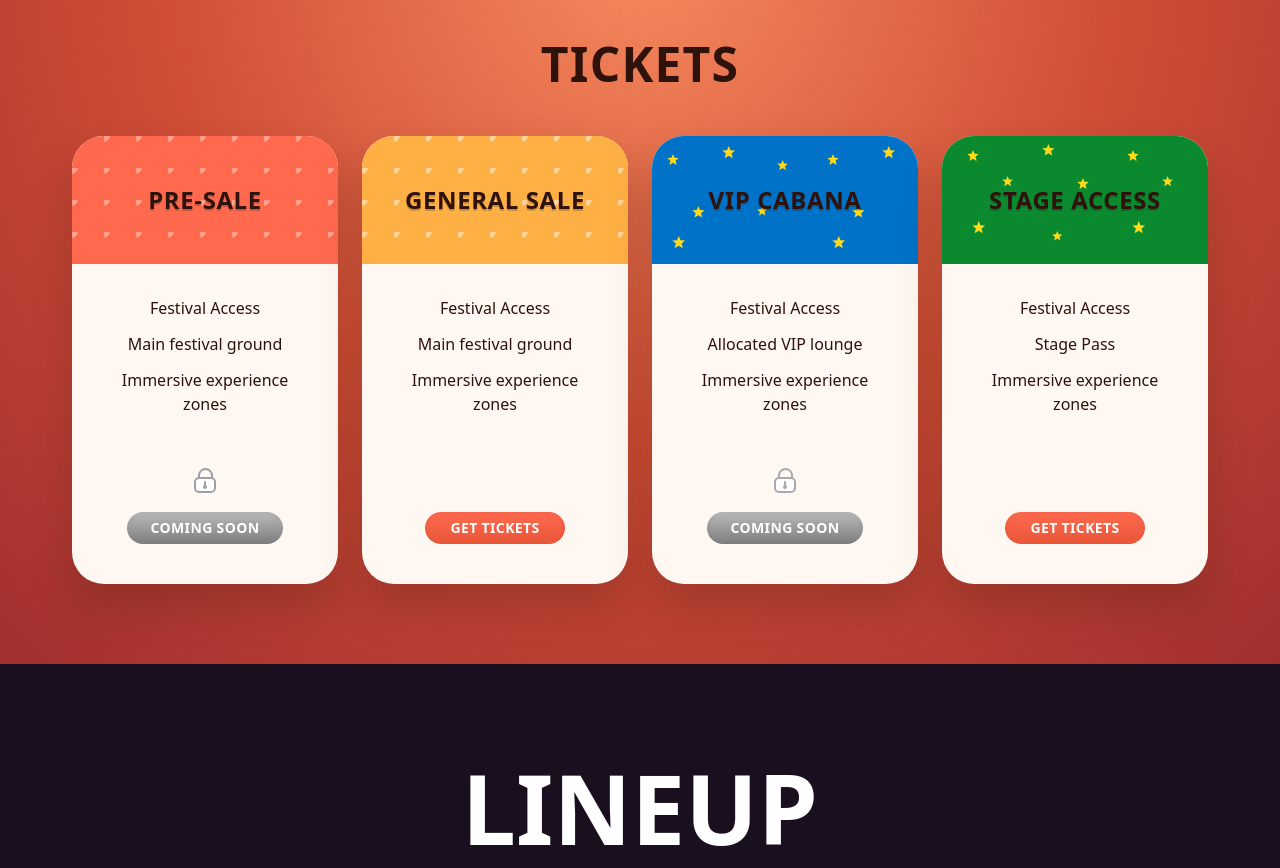
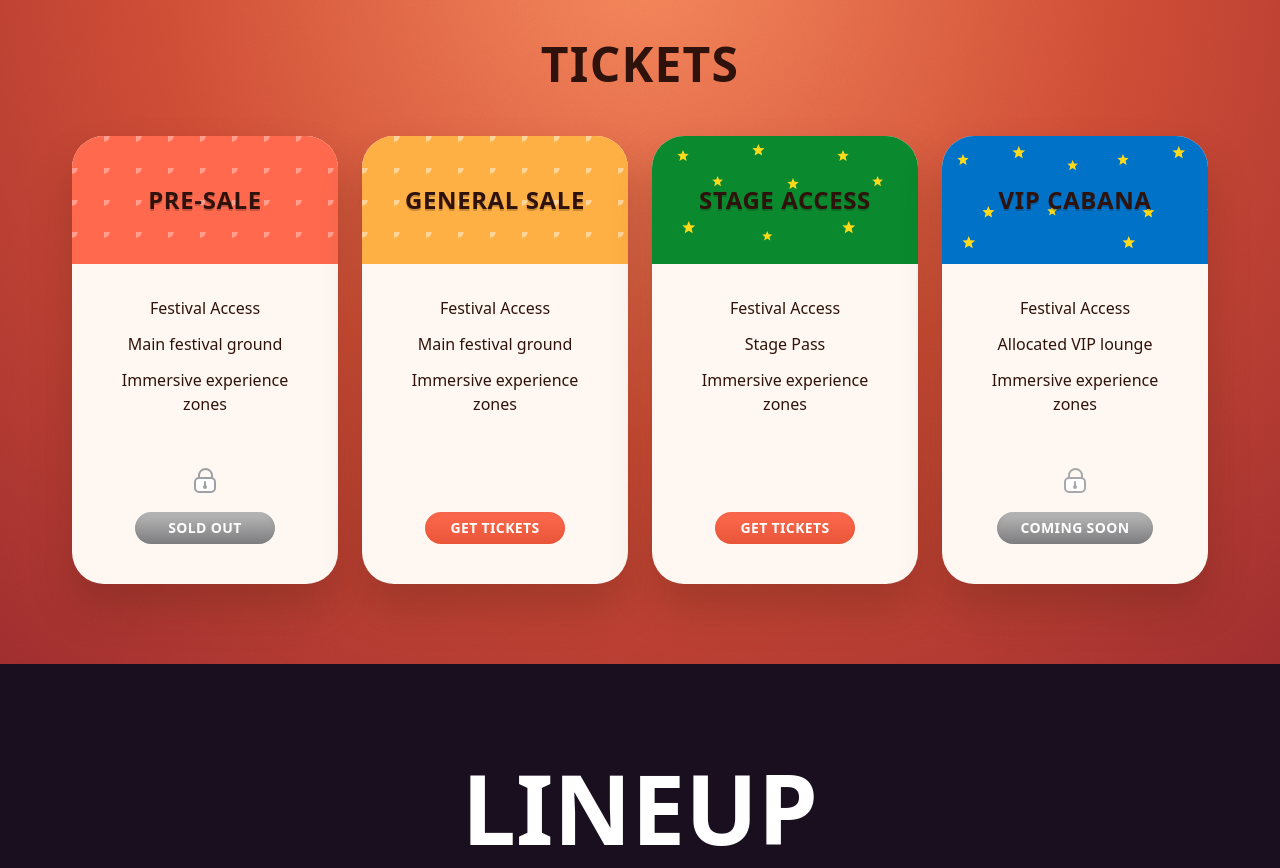
Before and after one commit to BolajiOlajide/danceeko, a Next.js app: page / in a window 1280 px wide. Shown: the part 840-1708 px from the top of the page. Built offline with nearby package versions, Linux system fonts and the light colour scheme.

Commit message:
tag presale as sold out

```diff
--- a/src/components/sections/ticket.tsx
+++ b/src/components/sections/ticket.tsx
@@ -25,6 +25,7 @@ const tiers = [
     locked: true,
     link: 'https://www.jetronticket.com/dance-eko-25',
     buttonColor: 'from-[#ff6a4f] to-[#e85537]',
+    soldOut: true,
   },
   {
     title: 'General Sale',
@@ -37,20 +38,20 @@ const tiers = [
     buttonColor: 'from-[#ff6a4f] to-[#e85537]',
   },
   {
+    title: 'STAGE ACCESS',
+    pattern: 'greenStars',
+    perks: ['Festival Access', 'Stage Pass', 'Immersive experience zones'],
+    locked: false,
+    link: 'https://www.jetronticket.com/dance-eko-25',
+    buttonColor: 'from-[#ff6a4f] to-[#e85537]',
+  },
+  {
     title: 'VIP CABANA',
     pattern: 'blueStars',
     perks: ['Festival Access', 'Allocated VIP lounge', 'Immersive experience zones'],
     locked: true,
     lockColor: '#a8a8ad',
     buttonColor: 'from-[#bbbbbb] to-[#7d7d7f]',
-  },
-  {
-    title: 'STAGE ACCESS',
-    pattern: 'greenStars',
-    perks: ['Festival Access', 'Stage Pass', 'Immersive experience zones'],
-    locked: false,
-    link: 'https://www.jetronticket.com/dance-eko-25',
-    buttonColor: 'from-[#ff6a4f] to-[#e85537]',
   },
 ] as const;
 
@@ -178,7 +179,7 @@ export function Ticket() {
                     <>
                       <LockIcon className="h-8 w-8" stroke={tier.lockColor} />
                       <span className="inline-flex min-w-[140px] items-center justify-center rounded-full bg-linear-to-b from-[#bbbbbb] to-[#7d7d7f] px-6 py-1.5 text-sm font-semibold uppercase tracking-wide text-white shadow-inner">
-                        Coming Soon
+                        {tier.soldOut ? 'Sold Out' : 'Coming Soon'}
                       </span>
                     </>
                   ) : (
```
